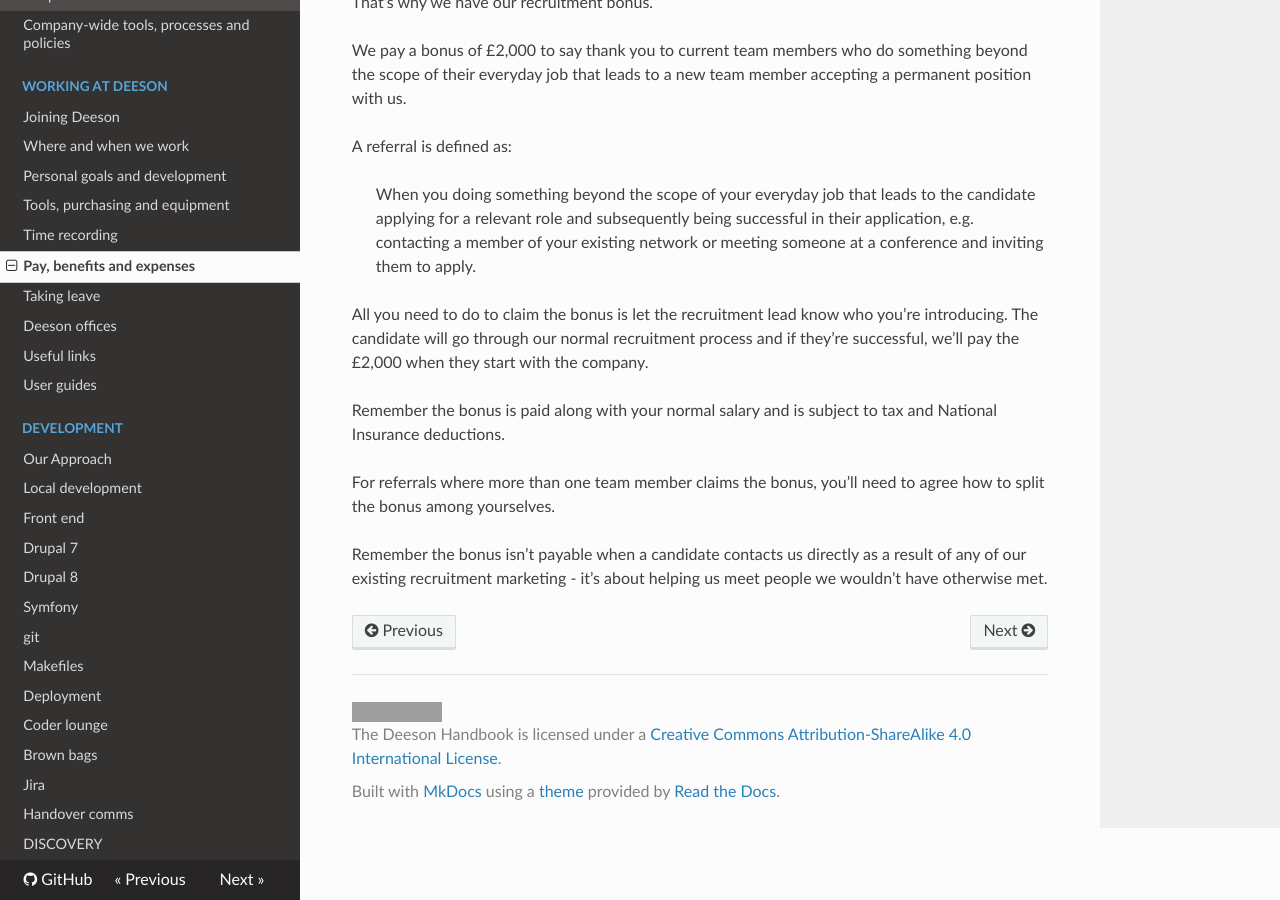
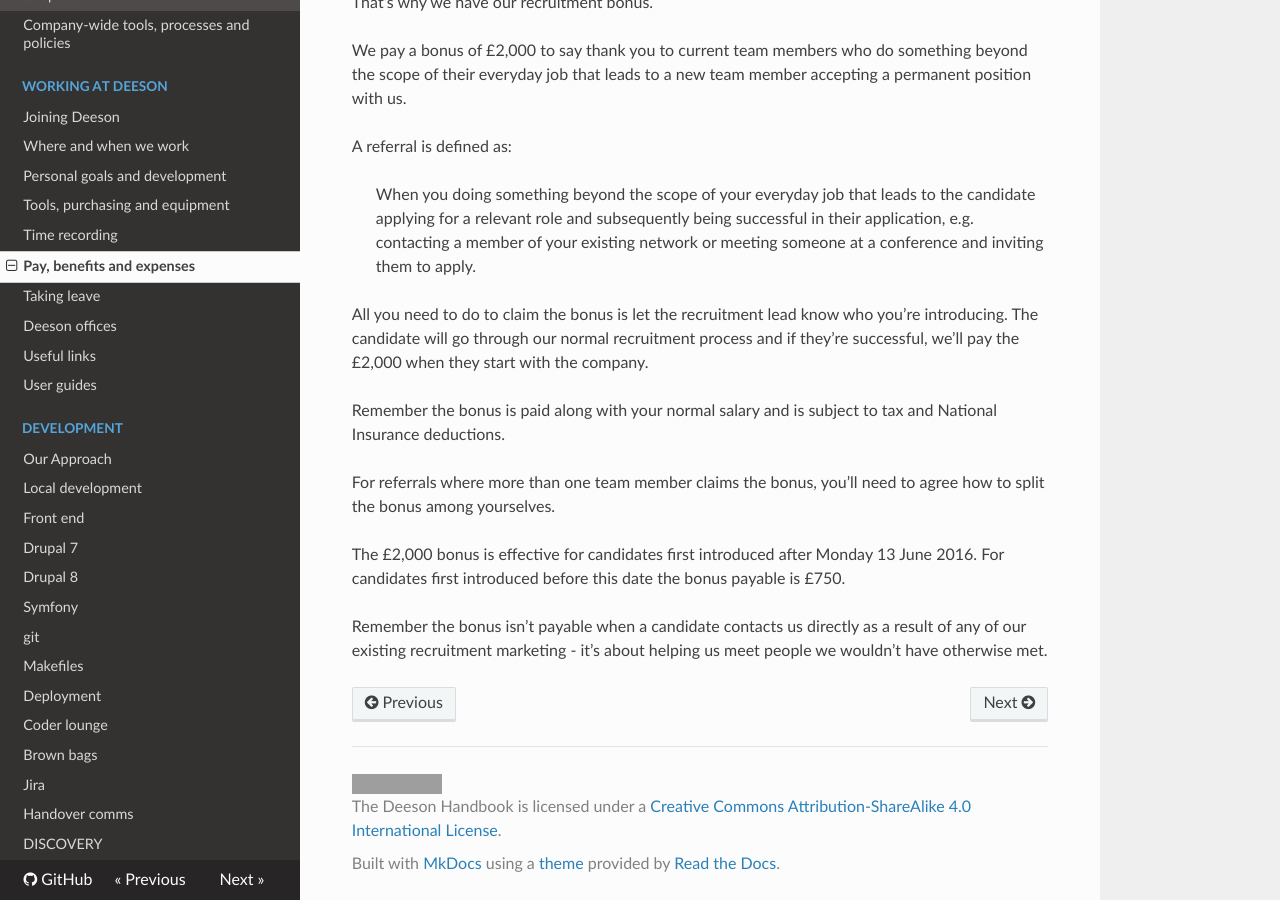
Before and after one commit to teamdeeson/codex, an MkDocs documentation site: the page built from docs/working-at-deeson/pay-benefits-and-expenses.md, in a window 1280 px wide and 900 px high, scrolled down 2790 px. Built offline with MkDocs 1.6.1, drawn with Linux system fonts in a browser that asks for light colours; nearby versions of some CDN libraries; old or Windows-style settings are respelled for this version of MkDocs; grey boxes are pictures that could not be loaded.

Commit message:
Update pay-benefits-and-expenses.md

```diff
--- a/docs/working-at-deeson/pay-benefits-and-expenses.md
+++ b/docs/working-at-deeson/pay-benefits-and-expenses.md
@@ -100,4 +100,6 @@ Remember the bonus is paid along with your normal salary and is subject to tax a
 
 For referrals where more than one team member claims the bonus, you’ll need to agree how to split the bonus among yourselves.
 
+The £2,000 bonus is effective for candidates first introduced after Monday 13 June 2016. For candidates first introduced before this date the bonus payable is £750.
+
 Remember the bonus isn’t payable when a candidate contacts us directly as a result of any of our existing recruitment marketing - it’s about helping us meet people we wouldn’t have otherwise met.
```
